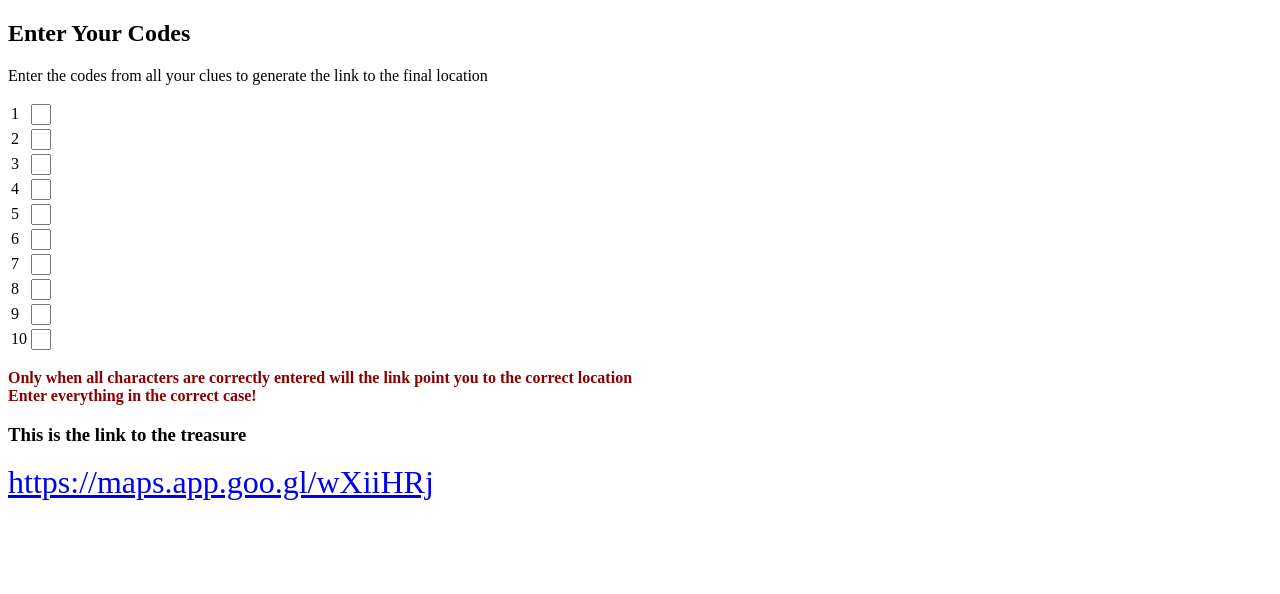
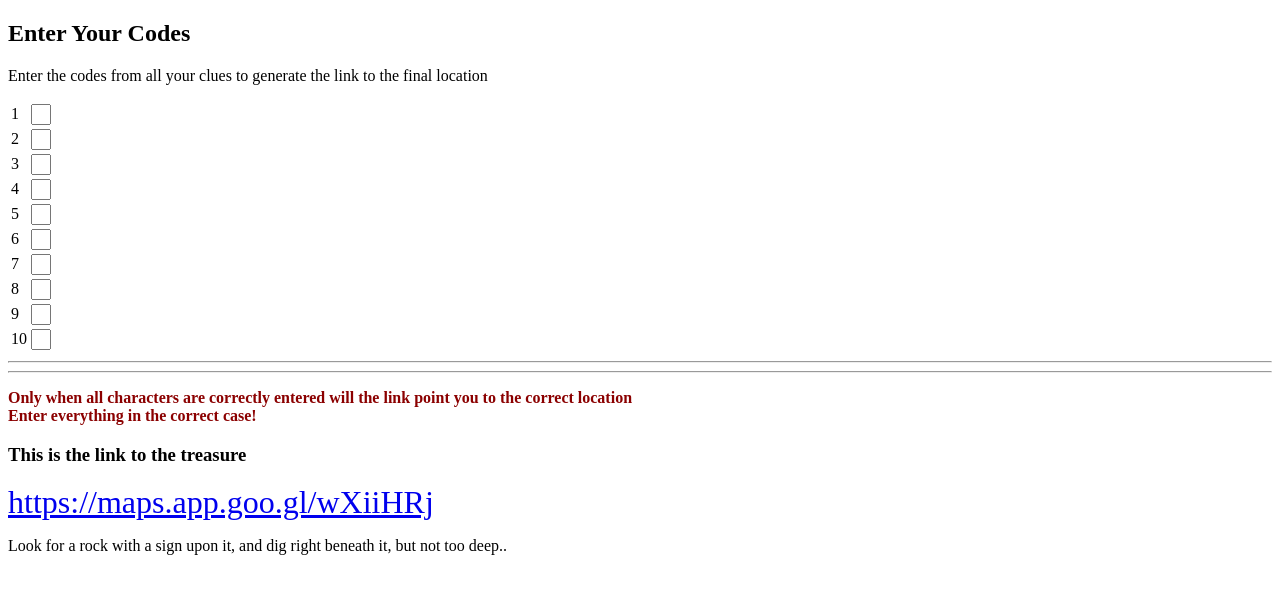
Before and after one commit to mickadoo/tomastreasurehunt, a plain HTML site: page index.html in a window 1280 px wide. Drawn offline with Linux system fonts and the light colour scheme.

Commit message:
Adding note

```diff
--- a/index.html
+++ b/index.html
@@ -64,6 +64,8 @@
         <td><input maxlength="1" type="text" id="tenth" name="tenth"></td>
     </tr>
 </table>
+<hr/>
+<hr/>
 <div>
     <p class="warning">Only when all characters are correctly entered will the link point you to the correct location<br/>
     Enter everything in the correct case!</p>
@@ -71,6 +73,9 @@
     <a target="_blank" id="final_link" href="">
         loading...
     </a>
+    <p>
+        Look for a rock with a sign upon it, and dig right beneath it, but not too deep..
+    </p>
 </div>
 <script>
     recalculate = function () {
```
